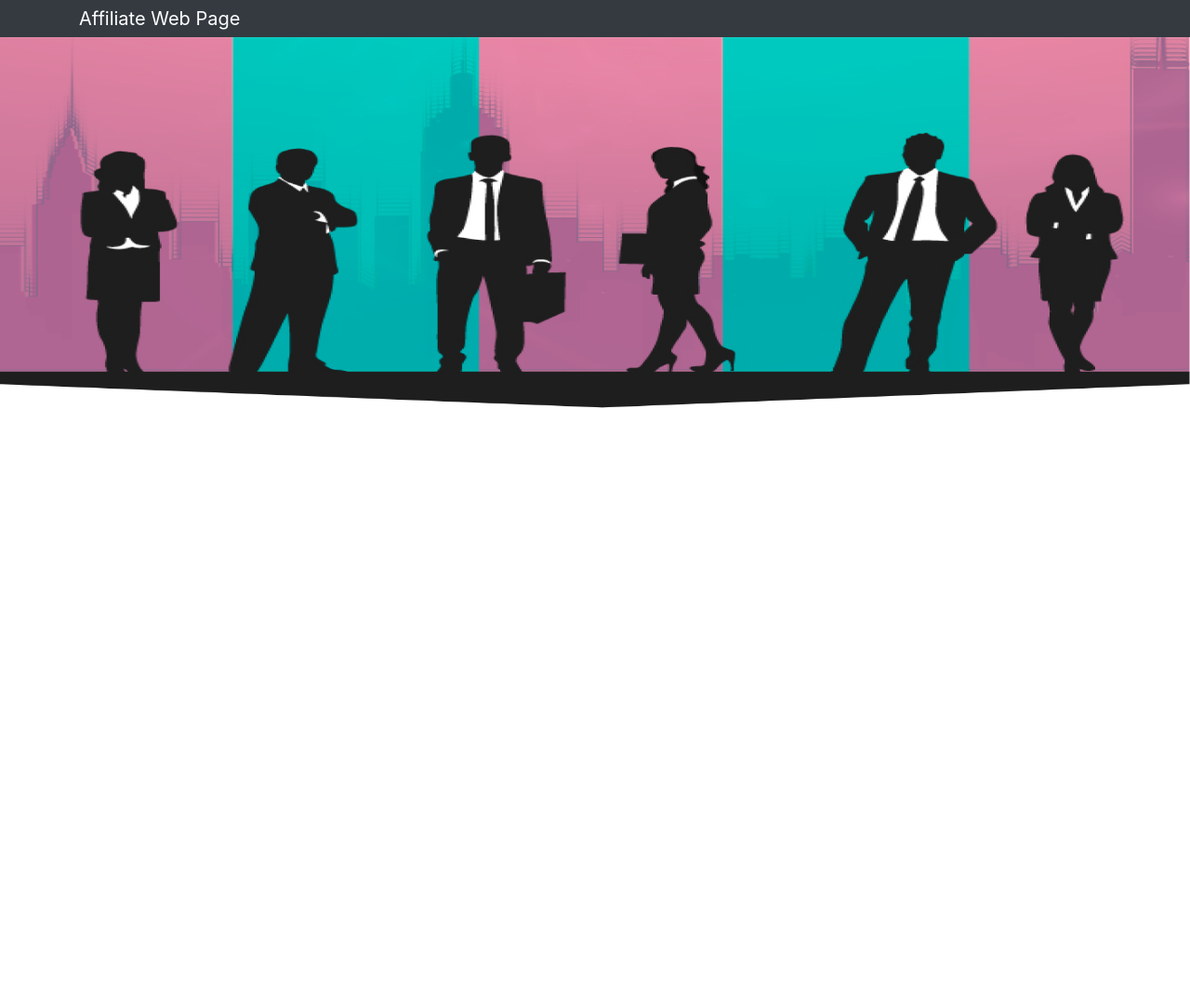
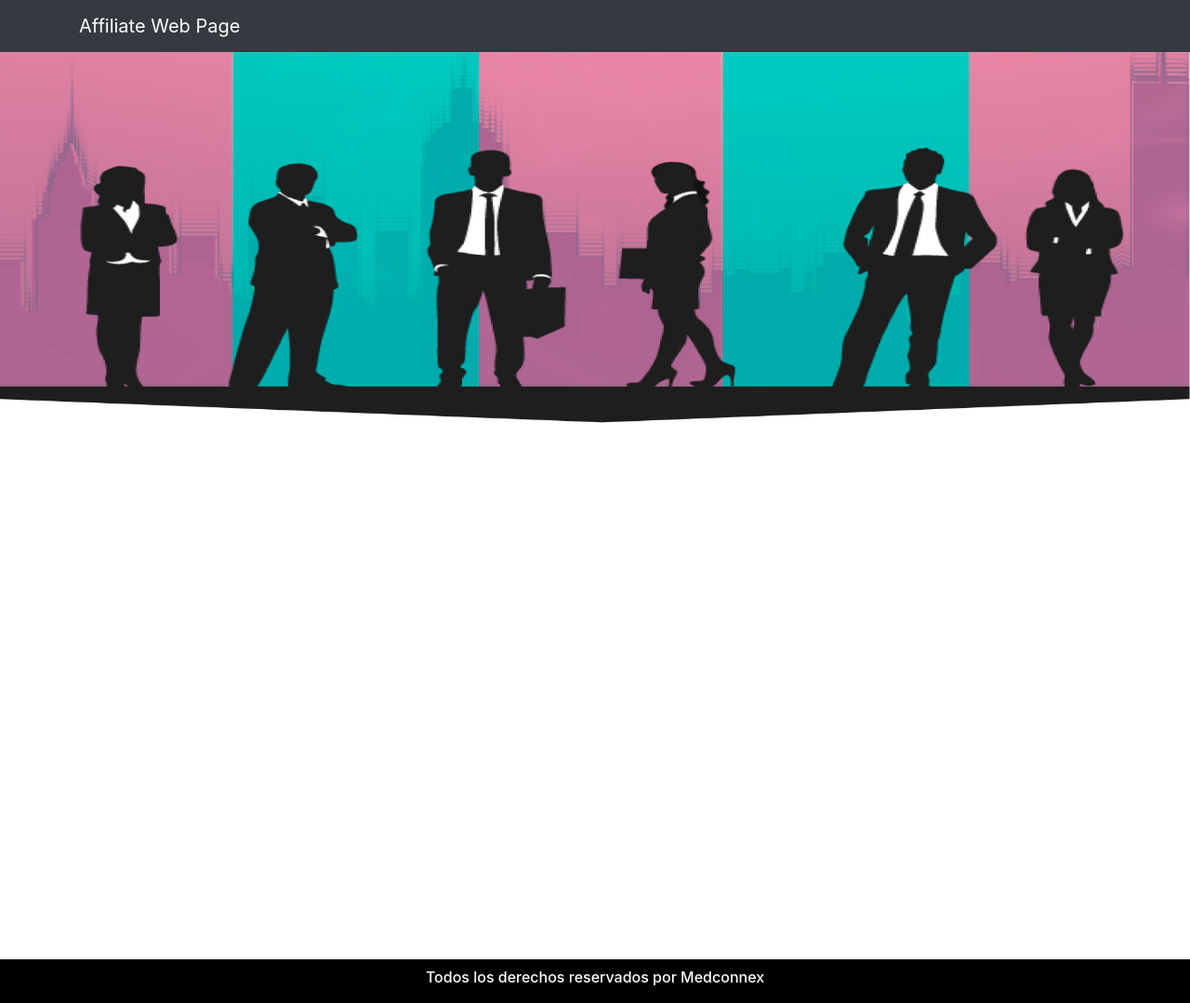
Before and after one commit to Erosp/socios-afiliados, a plain HTML site: page index.html in a window 1280 px wide. Shown: the whole page at 93% size. Before the commit the page ends 800 px from the top, so only its background shows below. Drawn offline with Linux system fonts and the light colour scheme.

Commit message:
header y footer

```diff
--- a/index.html
+++ b/index.html
@@ -11,7 +11,7 @@
 	<body>
 
 		<header>
-			<nav class="nav navbar-expand-lg navbar-dark bg-dark">
+			<nav class="navbar navbar-expand-lg navbar-dark bg-dark">
 				<div class="container">
 					<a href="#" class="navbar-brand">Affiliate Web Page</a>
 				</div>
@@ -19,6 +19,20 @@
 			<img id="img-header" src="affiliate-partner-panelbanner_01.png">
 		</header>
 
+		<section>
+			<!--CONTENIDO PARA PATIÑO -->
+			<!--eliminar estos br's-->
+			<br/><br/><br/><br/><br/><br/><br/><br/><br/><br/><br/><br/>
+			<br/><br/><br/><br/><br/><br/><br/><br/><br/><br/><br/><br/>
+		</section>
+
+		<footer>
+			<h6 class="text-center">
+				Todos los derechos reservados por Medconnex
+			</h6>
+		</footer>
+
+
 		<script type="text/javascript" src="jquery.js"></script>
 		<script type="text/javascript" src="bootstrap.js"></script>
 	</body>
--- a/partner.css
+++ b/partner.css
@@ -39,7 +39,18 @@
     background: #D9D9D9;
     color: black;
 }*/
+body{
+    margin: 0;
+    padding: 0;
+}
+
 #img-header{
     width: 100%;
     height: 400px;
 }
+
+footer{
+    background-color: black;
+    color:white;
+    padding: 10px;
+}
```
